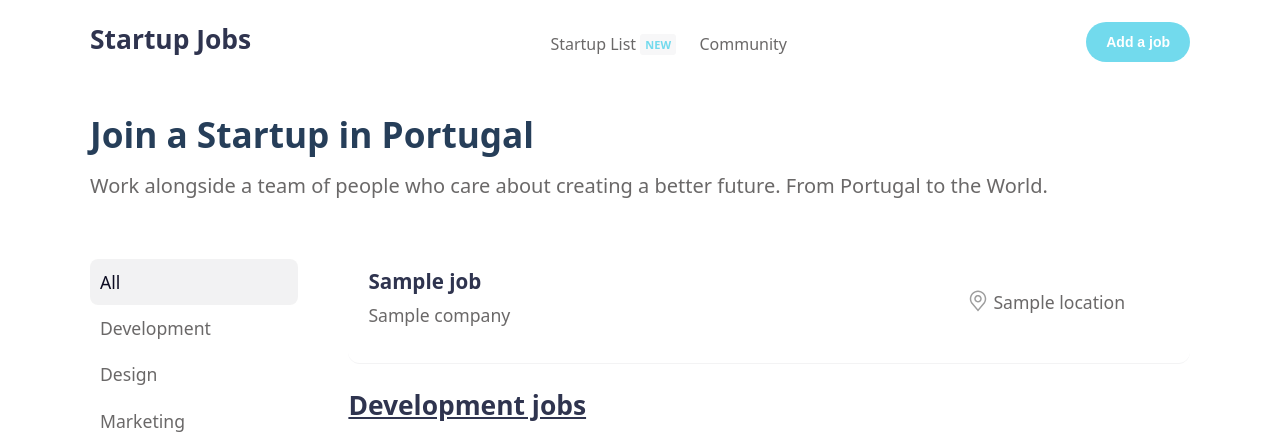
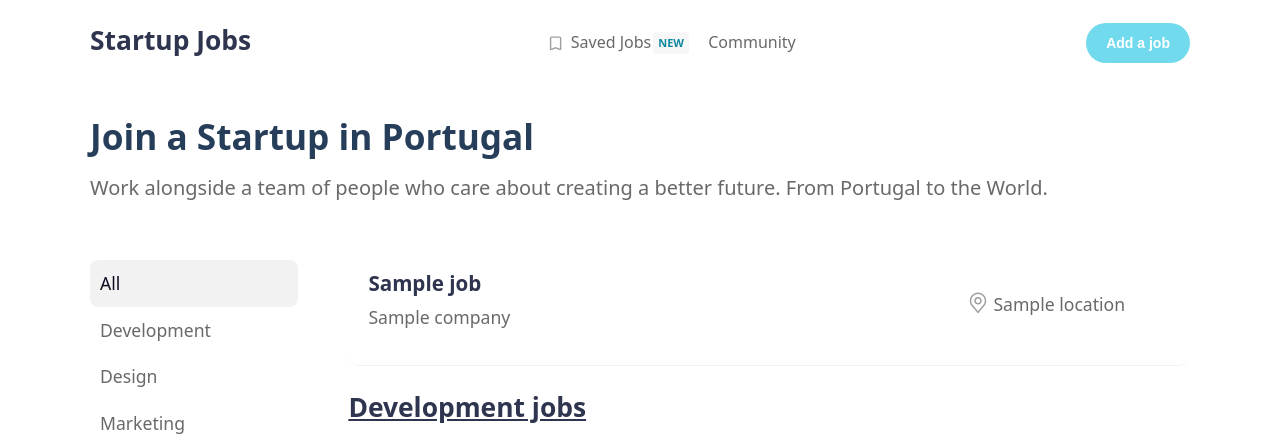
Before and after one commit to outono-org/fuzzboard.com, a Flask app: template application/templates/home.html in a window 1280 px wide. Shown: the top 434 px of the page. Run offline with Flask 2, Linux system fonts and the light colour scheme; the template is opened without the code that fills it: most values are stand-ins (such as "Sample title", 1, 10 or a date in 2020).

Commit message:
Created page for saved jobs test

```diff
--- a/application/static/css/styles.css
+++ b/application/static/css/styles.css
@@ -4,6 +4,18 @@
 
 #logo-wrapper {
   display: flex;
+  align-items: center;
+  border-radius: 8px;
+  transition: ease-in 0.3s;
+}
+
+#logo-wrapper:hover {
+  background-color: #fafafb;
+}
+
+#logo-wrapper a {
+  display: flex;
+  align-items: center;
   column-gap: 10px;
 }
 
@@ -15,7 +27,7 @@
   width: fit-content;
   padding: 3px 5px;
   background-color: rgb(247 247 248);
-  color: #72daed;
+  color: #0d889f;
   border-radius: 3px;
 }
 
@@ -74,6 +86,13 @@ select {
   align-items: center;
 }
 
+.logo-symbol {
+  display: inline;
+  max-width: 52px;
+  height: 52px;
+  border-radius: 50%;
+}
+
 h1,
 .logo {
   font-weight: 800;
@@ -85,7 +104,13 @@ h1,
   font-size: 20px;
 }
 
+.navigation {
+  display: flex;
+}
+
 .navigation-item {
+  display: flex;
+  column-gap: 2px;
   font-size: 16px;
   color: #211e1eab;
   padding: 0.6em;
@@ -499,6 +524,7 @@ input#submit:hover {
   border-radius: 8px;
   color: #211e1eab;
   cursor: pointer;
+  transition: 200ms ease-in-out;
 }
 
 .filter-categories li:hover {
@@ -508,7 +534,6 @@ input#submit:hover {
 .filter-categories li.active {
   background-color: rgba(13, 12, 34, 0.05);
   font-weight: 500;
-  transition: color 200ms ease;
   color: #0d0c22;
 }
 
--- a/application/templates/bizdev_jobs.html
+++ b/application/templates/bizdev_jobs.html
@@ -31,7 +31,7 @@
                             <span class="secondary-text">{{ job.location }}</span>
                         </div>
                         <div hx-post="/bookmark" id="saveJob">
-                            <a href="{{ url_for('main.startups') }}">
+                            <a href="{{ url_for('main.saved_jobs') }}">
                            <svg class="save-icon" xmlns="http://www.w3.org/2000/svg" viewBox="0 0 24 24"><path d="M 6.0097656 2 C 4.9143111 2 4.0097656 2.9025988 4.0097656 3.9980469 L 4 22 L 12 19 L 20 22 L 20 20.556641 L 20 4 C 20 2.9069372 19.093063 2 18 2 L 6.0097656 2 z M 6.0097656 4 L 18 4 L 18 19.113281 L 12 16.863281 L 6.0019531 19.113281 L 6.0097656 4 z"></path></svg>
                            </a>
                         </div>
--- a/application/templates/design_jobs.html
+++ b/application/templates/design_jobs.html
@@ -31,7 +31,7 @@
                             <span class="secondary-text">{{ job.location }}</span>
                         </div>
                         <div hx-post="/bookmark" id="saveJob">
-                            <a href="{{ url_for('main.startups') }}">
+                            <a href="{{ url_for('main.saved_jobs') }}">
                            <svg class="save-icon" xmlns="http://www.w3.org/2000/svg" viewBox="0 0 24 24"><path d="M 6.0097656 2 C 4.9143111 2 4.0097656 2.9025988 4.0097656 3.9980469 L 4 22 L 12 19 L 20 22 L 20 20.556641 L 20 4 C 20 2.9069372 19.093063 2 18 2 L 6.0097656 2 z M 6.0097656 4 L 18 4 L 18 19.113281 L 12 16.863281 L 6.0019531 19.113281 L 6.0097656 4 z"></path></svg>
                            </a>
                         </div>
--- a/application/templates/dev_jobs.html
+++ b/application/templates/dev_jobs.html
@@ -31,7 +31,7 @@
                             <span class="secondary-text">{{ entry.location }}</span>
                         </div>
                         <div hx-post="/bookmark" id="saveJob">
-                            <a href="{{ url_for('main.startups') }}">
+                            <a href="{{ url_for('main.saved_jobs') }}">
                            <svg class="save-icon" xmlns="http://www.w3.org/2000/svg" viewBox="0 0 24 24"><path d="M 6.0097656 2 C 4.9143111 2 4.0097656 2.9025988 4.0097656 3.9980469 L 4 22 L 12 19 L 20 22 L 20 20.556641 L 20 4 C 20 2.9069372 19.093063 2 18 2 L 6.0097656 2 z M 6.0097656 4 L 18 4 L 18 19.113281 L 12 16.863281 L 6.0019531 19.113281 L 6.0097656 4 z"></path></svg>
                            </a>
                         </div>
--- a/application/templates/home.html
+++ b/application/templates/home.html
@@ -46,7 +46,7 @@
                     <span class="secondary-text">{{ job.location }}</span>
                 </div>
                 <div hx-post="/bookmark" id="saveJob">
-                         <a href="{{ url_for('main.startups') }}">
+                         <a href="{{ url_for('main.saved_jobs') }}">
                         <svg class="save-icon" xmlns="http://www.w3.org/2000/svg" viewBox="0 0 24 24"><path d="M 6.0097656 2 C 4.9143111 2 4.0097656 2.9025988 4.0097656 3.9980469 L 4 22 L 12 19 L 20 22 L 20 20.556641 L 20 4 C 20 2.9069372 19.093063 2 18 2 L 6.0097656 2 z M 6.0097656 4 L 18 4 L 18 19.113281 L 12 16.863281 L 6.0019531 19.113281 L 6.0097656 4 z"></path></svg>
                         </a>
                 </div>
@@ -77,7 +77,7 @@
                             <span class="secondary-text">{{ job.location }}</span>
                         </div>
                         <div hx-post="/bookmark" id="saveJob">
-                            <a href="{{ url_for('main.startups') }}">
+                            <a href="{{ url_for('main.saved_jobs') }}">
                                 <svg class="save-icon" xmlns="http://www.w3.org/2000/svg" viewBox="0 0 24 24"><path d="M 6.0097656 2 C 4.9143111 2 4.0097656 2.9025988 4.0097656 3.9980469 L 4 22 L 12 19 L 20 22 L 20 20.556641 L 20 4 C 20 2.9069372 19.093063 2 18 2 L 6.0097656 2 z M 6.0097656 4 L 18 4 L 18 19.113281 L 12 16.863281 L 6.0019531 19.113281 L 6.0097656 4 z"></path></svg>
                             </a>
                         </div>
@@ -106,7 +106,7 @@
                     <span class="secondary-text">{{ job.location }}</span>
                 </div>
                 <div hx-post="/bookmark" id="saveJob">
-                    <a href="{{ url_for('main.startups') }}">
+                    <a href="{{ url_for('main.saved_jobs') }}">
                    <svg class="save-icon" xmlns="http://www.w3.org/2000/svg" viewBox="0 0 24 24"><path d="M 6.0097656 2 C 4.9143111 2 4.0097656 2.9025988 4.0097656 3.9980469 L 4 22 L 12 19 L 20 22 L 20 20.556641 L 20 4 C 20 2.9069372 19.093063 2 18 2 L 6.0097656 2 z M 6.0097656 4 L 18 4 L 18 19.113281 L 12 16.863281 L 6.0019531 19.113281 L 6.0097656 4 z"></path></svg>
                    </a>
            </div>
@@ -135,7 +135,7 @@
                     <span class="secondary-text">{{ job.location }}</span>
                 </div>
                 <div hx-post="/bookmark" id="saveJob">
-                    <a href="{{ url_for('main.startups') }}">
+                    <a href="{{ url_for('main.saved_jobs') }}">
                    <svg class="save-icon" xmlns="http://www.w3.org/2000/svg" viewBox="0 0 24 24"><path d="M 6.0097656 2 C 4.9143111 2 4.0097656 2.9025988 4.0097656 3.9980469 L 4 22 L 12 19 L 20 22 L 20 20.556641 L 20 4 C 20 2.9069372 19.093063 2 18 2 L 6.0097656 2 z M 6.0097656 4 L 18 4 L 18 19.113281 L 12 16.863281 L 6.0019531 19.113281 L 6.0097656 4 z"></path></svg>
                    </a>
                 </div>
@@ -164,7 +164,7 @@
                     <span class="secondary-text">{{ job.location }}</span>
                 </div>
                 <div hx-post="/bookmark" id="saveJob">
-                    <a href="{{ url_for('main.startups') }}">
+                    <a href="{{ url_for('main.saved_jobs') }}">
                    <svg class="save-icon" xmlns="http://www.w3.org/2000/svg" viewBox="0 0 24 24"><path d="M 6.0097656 2 C 4.9143111 2 4.0097656 2.9025988 4.0097656 3.9980469 L 4 22 L 12 19 L 20 22 L 20 20.556641 L 20 4 C 20 2.9069372 19.093063 2 18 2 L 6.0097656 2 z M 6.0097656 4 L 18 4 L 18 19.113281 L 12 16.863281 L 6.0019531 19.113281 L 6.0097656 4 z"></path></svg>
                    </a>
            </div>
@@ -193,7 +193,7 @@
                     <span class="secondary-text">{{ job.location }}</span>
                 </div>
                 <div hx-post="/bookmark" id="saveJob">
-                    <a href="{{ url_for('main.startups') }}">
+                    <a href="{{ url_for('main.saved_jobs') }}">
                    <svg class="save-icon" xmlns="http://www.w3.org/2000/svg" viewBox="0 0 24 24"><path d="M 6.0097656 2 C 4.9143111 2 4.0097656 2.9025988 4.0097656 3.9980469 L 4 22 L 12 19 L 20 22 L 20 20.556641 L 20 4 C 20 2.9069372 19.093063 2 18 2 L 6.0097656 2 z M 6.0097656 4 L 18 4 L 18 19.113281 L 12 16.863281 L 6.0019531 19.113281 L 6.0097656 4 z"></path></svg>
                    </a>
            </div>
--- a/application/templates/layout.html
+++ b/application/templates/layout.html
@@ -34,7 +34,6 @@
     {% block header %}
     <header class="header">
         <div id="logo-wrapper">
-
             <a href="{{ url_for('main.home') }}">
                 <h2 class="card-header logo">Startup Jobs</h2>
             </a>
@@ -42,7 +41,8 @@
         </div>
         <div class="navigation">
             <span class="navigation-item">
-                <a href="{{ url_for('main.startups') }}" id="startups">Startup List</a>
+                <svg class="save-icon" xmlns="http://www.w3.org/2000/svg" viewBox="0 0 24 24"><path d="M 6.0097656 2 C 4.9143111 2 4.0097656 2.9025988 4.0097656 3.9980469 L 4 22 L 12 19 L 20 22 L 20 20.556641 L 20 4 C 20 2.9069372 19.093063 2 18 2 L 6.0097656 2 z M 6.0097656 4 L 18 4 L 18 19.113281 L 12 16.863281 L 6.0019531 19.113281 L 6.0097656 4 z"></path></svg>
+                <a href="{{ url_for('main.saved_jobs') }}" id="startups">Saved Jobs</a>
                 <span class="beta-tag">New</span>
             </span>
 
--- a/application/templates/marketing_jobs.html
+++ b/application/templates/marketing_jobs.html
@@ -31,7 +31,7 @@
                             <span class="secondary-text">{{ job.location }}</span>
                         </div>
                         <div hx-post="/bookmark" id="saveJob">
-                            <a href="{{ url_for('main.startups') }}">
+                            <a href="{{ url_for('main.saved_jobs') }}">
                            <svg class="save-icon" xmlns="http://www.w3.org/2000/svg" viewBox="0 0 24 24"><path d="M 6.0097656 2 C 4.9143111 2 4.0097656 2.9025988 4.0097656 3.9980469 L 4 22 L 12 19 L 20 22 L 20 20.556641 L 20 4 C 20 2.9069372 19.093063 2 18 2 L 6.0097656 2 z M 6.0097656 4 L 18 4 L 18 19.113281 L 12 16.863281 L 6.0019531 19.113281 L 6.0097656 4 z"></path></svg>
                            </a>
                         </div>
--- a/application/templates/other_jobs.html
+++ b/application/templates/other_jobs.html
@@ -31,7 +31,7 @@
                             <span class="secondary-text">{{ job.location }}</span>
                         </div>
                         <div hx-post="/bookmark" id="saveJob">
-                            <a href="{{ url_for('main.startups') }}">
+                            <a href="{{ url_for('main.saved_jobs') }}">
                            <svg class="save-icon" xmlns="http://www.w3.org/2000/svg" viewBox="0 0 24 24"><path d="M 6.0097656 2 C 4.9143111 2 4.0097656 2.9025988 4.0097656 3.9980469 L 4 22 L 12 19 L 20 22 L 20 20.556641 L 20 4 C 20 2.9069372 19.093063 2 18 2 L 6.0097656 2 z M 6.0097656 4 L 18 4 L 18 19.113281 L 12 16.863281 L 6.0019531 19.113281 L 6.0097656 4 z"></path></svg>
                            </a>
                         </div>
--- a/application/templates/startups.html
+++ b/application/templates/saved_jobs.html
@@ -5,10 +5,10 @@
 {% block main %}
 <main class="main">
         <div>
-            <h1>Startup List</h1>
-            <span class="secondary-text">Here you might be able to find a list with startups that have recently been hiring in Portugal. You might be able to <span class="highlight">learn about companies you don't know.</span> And you might also be able to turn on email notifications so you can <span class="highlight">be the first to know when the company you’re eyeing starts hiring again.</span></span>
+            <h1>Save jobs for later</h1>
+            <p class="secondary-text">You don't have to open a million tabs and keep track of all the interesting jobs on your own. We're building a space that lets you bookmark jobs privately and where you can come back to. Whenever you need.</p>
 
-            <h2>Be the first one to know when startup list goes live</h2>
+            <h3>Be the first one to know when bookmarks start working. No spam. Ever.</h3>
             <form class="new-job-form" method="POST">
                 {{ form.hidden_tag() }}
 
--- a/application/views.py
+++ b/application/views.py
@@ -197,15 +197,15 @@ def admin():
     return render_template('admin.html', form=form, refresh_button=refresh_button, jobs=jobs)
 
 
-@bp.route('/startups', methods=["GET", "POST"])
-def startups():
+@bp.route('/saved', methods=["GET", "POST"])
+def saved_jobs():
     form = StartupsTestForm()
 
     if form.validate_on_submit():
         save_email_test_startups(form.email.data, form.feedback.data)
         return redirect(url_for('main.home'))
 
-    return render_template('startups.html', form=form)
+    return render_template('saved_jobs.html', form=form)
 
 
 @bp.get('/job_submitted')
```
Also changed, not shown: application/static/logo.png (added), application/static/malik.jpg (deleted), application/static/preview.png (deleted).
